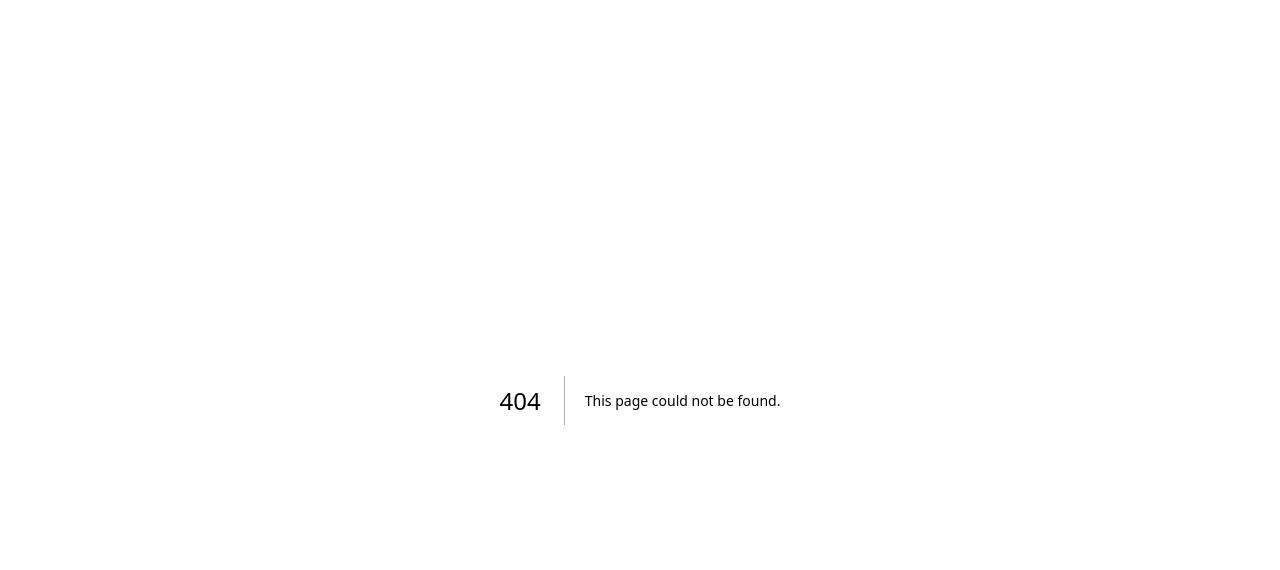
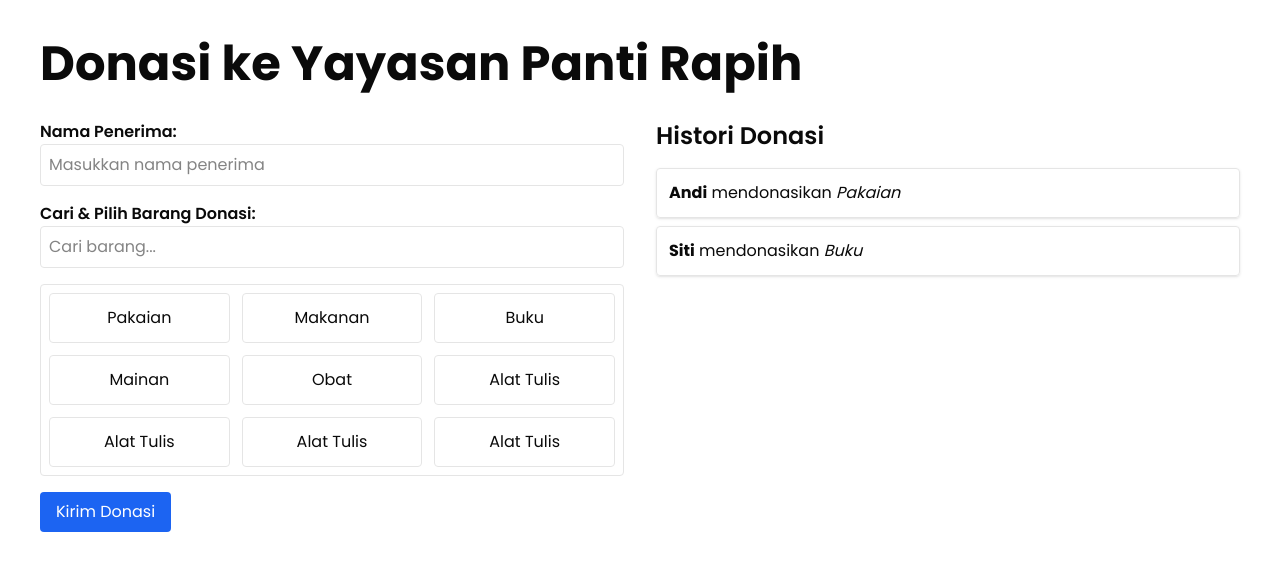
Before and after one commit to staryone/reusemart-frontend, a Next.js app: page /owner/beri-donasi in a window 1280 px wide. Before the commit this address had no page. Shown: the top 570 px of the page. Built offline with nearby package versions, Linux system fonts and the light colour scheme.

Commit message:
Menambahkan beberapa fitur

```diff
--- /dev/null
+++ b/src/app/(pegawai)/owner/beri-donasi/page.tsx
@@ -0,0 +1,129 @@
+"use client";
+
+import { useState } from "react";
+
+export default function BeriDonasi() {
+  const semuaBarang = [
+    "Pakaian",
+    "Makanan",
+    "Buku",
+    "Mainan",
+    "Obat",
+    "Alat Tulis",
+    "Alat Tulis",
+    "Alat Tulis",
+    "Alat Tulis",
+    "Alat Tulis",
+    "Alat Tulis",
+  ];
+
+  const [namaPenerima, setNamaPenerima] = useState("");
+  const [barangDonasi, setBarangDonasi] = useState("");
+  const [searchTerm, setSearchTerm] = useState("");
+  const [historiDonasi, setHistoriDonasi] = useState([
+    { id: 1, nama: "Andi", barang: "Pakaian" },
+    { id: 2, nama: "Siti", barang: "Buku" },
+  ]);
+
+  const filteredBarang = semuaBarang.filter((barang) =>
+    barang.toLowerCase().includes(searchTerm.toLowerCase())
+  );
+
+  const handleSubmit = (e: React.FormEvent<HTMLFormElement>) => {
+    e.preventDefault();
+    if (!namaPenerima || !barangDonasi) return;
+    const newEntry = {
+      id: historiDonasi.length + 1,
+      nama: namaPenerima,
+      barang: barangDonasi,
+    };
+    setHistoriDonasi([newEntry, ...historiDonasi]);
+    setNamaPenerima("");
+    setBarangDonasi("");
+    setSearchTerm("");
+  };
+
+  return (
+    <div className="w-screen p-10">
+      <h1 className="text-5xl font-bold mb-8">Donasi ke Yayasan Panti Rapih</h1>
+      <div className="flex flex-col lg:flex-row gap-8">
+        {/* Formulir */}
+        <form onSubmit={handleSubmit} className="w-full lg:w-1/2 space-y-4">
+          <div>
+            <label className="block font-semibold">Nama Penerima:</label>
+            <input
+              type="text"
+              value={namaPenerima}
+              onChange={(e) => setNamaPenerima(e.target.value)}
+              className="border p-2 w-full rounded"
+              placeholder="Masukkan nama penerima"
+              required
+            />
+          </div>
+
+          <div>
+            <label className="block font-semibold">
+              Cari & Pilih Barang Donasi:
+            </label>
+            <input
+              type="text"
+              value={searchTerm}
+              onChange={(e) => setSearchTerm(e.target.value)}
+              placeholder="Cari barang..."
+              className="border p-2 w-full mb-4 rounded"
+            />
+
+            <div className="max-h-48 overflow-y-auto border rounded p-2">
+              <div className="grid grid-cols-2 sm:grid-cols-3 gap-3">
+                {filteredBarang.map((barang, index) => (
+                  <button
+                    type="button"
+                    key={index}
+                    onClick={() => setBarangDonasi(barang)}
+                    className={`p-3 border rounded text-center transition ${
+                      barangDonasi === barang
+                        ? "bg-blue-600 text-white"
+                        : "hover:bg-gray-100"
+                    }`}
+                  >
+                    {barang}
+                  </button>
+                ))}
+              </div>
+            </div>
+
+            {barangDonasi && (
+              <p className="text-sm text-green-600 mt-2">
+                Barang yang dipilih: <strong>{barangDonasi}</strong>
+              </p>
+            )}
+          </div>
+
+          <button
+            type="submit"
+            className="bg-blue-600 text-white px-4 py-2 rounded"
+          >
+            Kirim Donasi
+          </button>
+        </form>
+
+        {/* Histori */}
+        <div className="w-full lg:w-1/2">
+          <h2 className="text-2xl font-semibold mb-4">Histori Donasi</h2>
+          {historiDonasi.length === 0 ? (
+            <p>Belum ada donasi yang tercatat.</p>
+          ) : (
+            <ul className="space-y-2">
+              {historiDonasi.map((donasi) => (
+                <li key={donasi.id} className="border p-3 rounded shadow">
+                  <strong>{donasi.nama}</strong> mendonasikan{" "}
+                  <em>{donasi.barang}</em>
+                </li>
+              ))}
+            </ul>
+          )}
+        </div>
+      </div>
+    </div>
+  );
+}
--- a/src/app/(pegawai)/owner/request-donasi/page.tsx
+++ b/src/app/(pegawai)/owner/request-donasi/page.tsx
@@ -1,6 +1,6 @@
 "use client";
 
-import SideBar from "@/components/admin/sidebar";
+import SideBar from "@/components/owner/sidebar";
 import { getAllListRequestDonasi } from "@/lib/api/request-donasi.api";
 import { RequestDonasi } from "@/lib/interface/request-donasi.interface";
 import {
@@ -37,17 +37,21 @@ export default function RequestDonasiMaster() {
   //   const [searchQuery, setSearchQuery] = useState("");
   //   const [selectedRequestDonasi, setSelectedRequestDonasi] = useState<RequestDonasi | null>(null);
 
+  const searchQuery = "MENUNGGU";
   const queryParams = useMemo(() => {
     const params = new URLSearchParams({
       page: page.toString(),
       limit: limit.toString(),
     });
+    if (searchQuery) {
+      params.append("search", searchQuery);
+    }
     return params;
   }, [page, limit]);
 
   // ini nanti diganti sama token yang di session
   const token =
-    "eyJhbGciOiJIUzI1NiIsInR5cCI6IkpXVCJ9.eyJyb2xlIjoiUEVHQVdBSSIsImphYmF0YW4iOiJPd25lciIsImlhdCI6MTc0NjcwMDc2NSwiZXhwIjoxNzQ3MzA1NTY1fQ.HDOvB2mIDbP-VrPEDJTvDKI5zkIutdLuM_1YenZCCEs";
+    "eyJhbGciOiJIUzI1NiIsInR5cCI6IkpXVCJ9.eyJyb2xlIjoiUEVHQVdBSSIsImphYmF0YW4iOiJPd25lciIsImlhdCI6MTc0Njc2MjI5NiwiZXhwIjoxNzQ3MzY3MDk2fQ._0J5L0LS5bVhoKYEyCAvJDqK4N0MBTIoSfLxrQm4I3k";
 
   // ini penting
   const { data, error, isLoading } = useSWR(
@@ -207,7 +211,7 @@ export default function RequestDonasiMaster() {
       setPage(newPage);
     }
   };
-  console.log(data);
+  // console.log(data);
   return (
     <div className="flex">
       {/* <Modal show={openModal} size="md" onClose={onCloseModal} popup>
@@ -459,6 +463,13 @@ export default function RequestDonasiMaster() {
                       {formatDate(requestDonasi.tanggal_request)}
                     </TableCell>
                     <TableCell>{requestDonasi.status}</TableCell>
+                    <TableCell>
+                      <button
+                        className="font-medium text-cyan-600 hover:underline dark:text-cyan-500"
+                      >
+                        Donasi
+                      </button>
+                    </TableCell>
                   </TableRow>
                 ))
               ) : (
--- /dev/null
+++ b/src/components/owner/sidebar.tsx
@@ -0,0 +1,33 @@
+"use client";
+
+import { Sidebar, SidebarItem, SidebarItemGroup, SidebarItems } from "flowbite-react";
+import { HiChartPie, HiCalendar, HiUser, HiOfficeBuilding, HiGift, HiNewspaper } from "react-icons/hi";
+
+export default function SideBar() {
+  return (
+      <Sidebar aria-label="Default sidebar example" className="fixed top-0 left-0 h-screen w-64">
+      <SidebarItems>
+        <SidebarItemGroup>
+          <SidebarItem href="#" icon={HiChartPie}>
+            Dashboard
+          </SidebarItem>
+          <SidebarItem href="/owner/request-donasi" icon={HiGift}>
+            Request Donasi
+          </SidebarItem>
+          {/* <SidebarItem href="/owner/history-donasi" icon={HiCalendar}>
+            History Donasi
+          </SidebarItem> */}
+          <SidebarItem href="/owner/laporan" icon={HiNewspaper}>
+            Laporan
+          </SidebarItem>
+          {/* <SidebarItem href="/admin/organisasi-master" icon={HiOfficeBuilding}>
+            Organisasi
+          </SidebarItem>
+          <SidebarItem href="/admin/merch-master" icon={HiGift}>
+            Merchandise
+          </SidebarItem> */}
+        </SidebarItemGroup>
+      </SidebarItems>
+    </Sidebar>
+  );
+}
--- a/src/lib/api/request-donasi.api.ts
+++ b/src/lib/api/request-donasi.api.ts
@@ -20,7 +20,7 @@ export async function getAllListRequestDonasi(
   params?: URLSearchParams,
   accessToken?: string
 ): Promise<[RequestDonasi[], number]> {
-  return await GET(`/request-donasi/allLists`, accessToken);
+  return await GET(`/request-donasi/allLists?${params}`, accessToken);
 }
 
 export async function createRequestDonasi(
```
